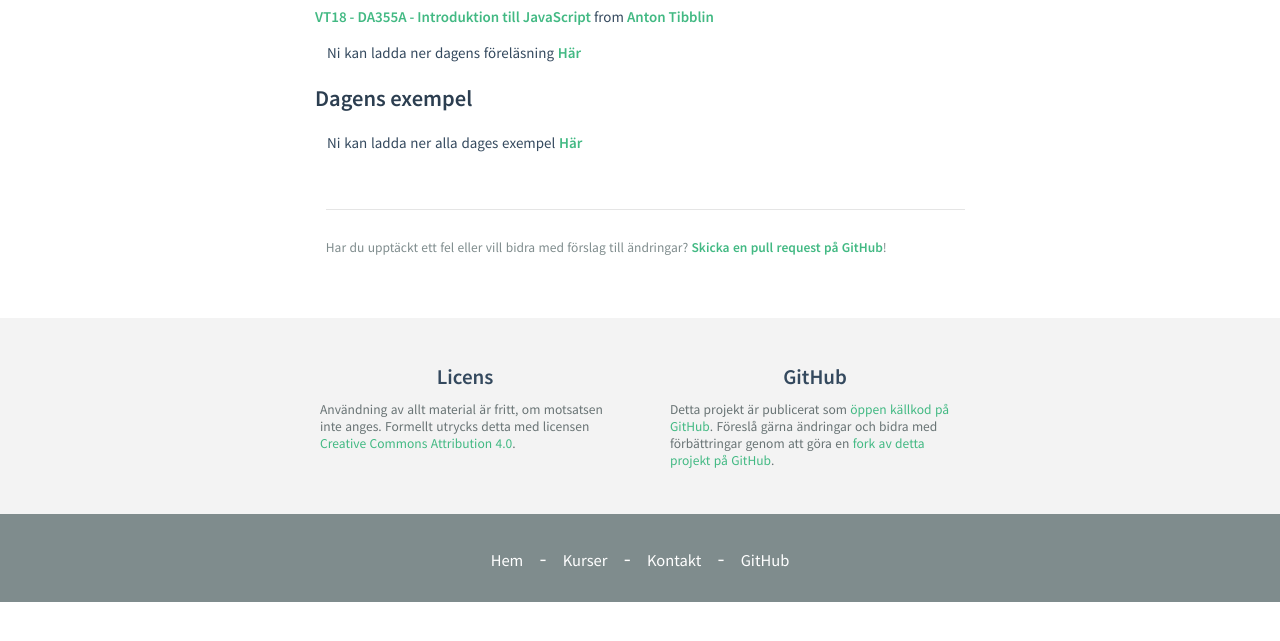
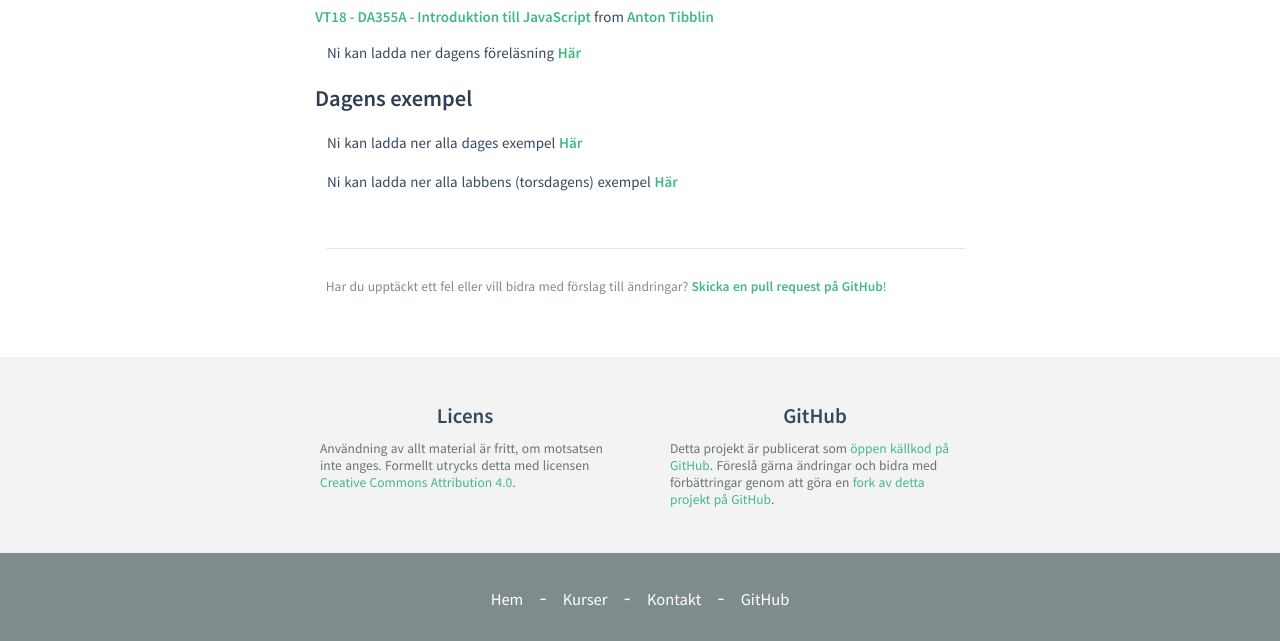
Before and after one commit to mau-dvmt/mah-dv.github.io, a Jekyll site: the page built from courses/da344a-da355a/lectures/le7.md, in a window 1280 px wide. Shown: the part 651-1292 px from the top of the page. Built offline with Jekyll 4.4.1, drawn with Linux system fonts in a browser that asks for light colours; before the commit the page ends 1253 px from its top, so only the background shows below that.

Commit message:
Added examples

```diff
--- a/courses/da344a-da355a/lectures/le7.md
+++ b/courses/da344a-da355a/lectures/le7.md
@@ -12,3 +12,5 @@ Ni kan ladda ner dagens föreläsning [Här](7.pdf)
 ## Dagens exempel
 
 Ni kan ladda ner alla dages exempel [Här](7.zip)
+
+Ni kan ladda ner alla labbens (torsdagens) exempel [Här](7b.zip)
```
Also changed, not shown: 1 other file.
